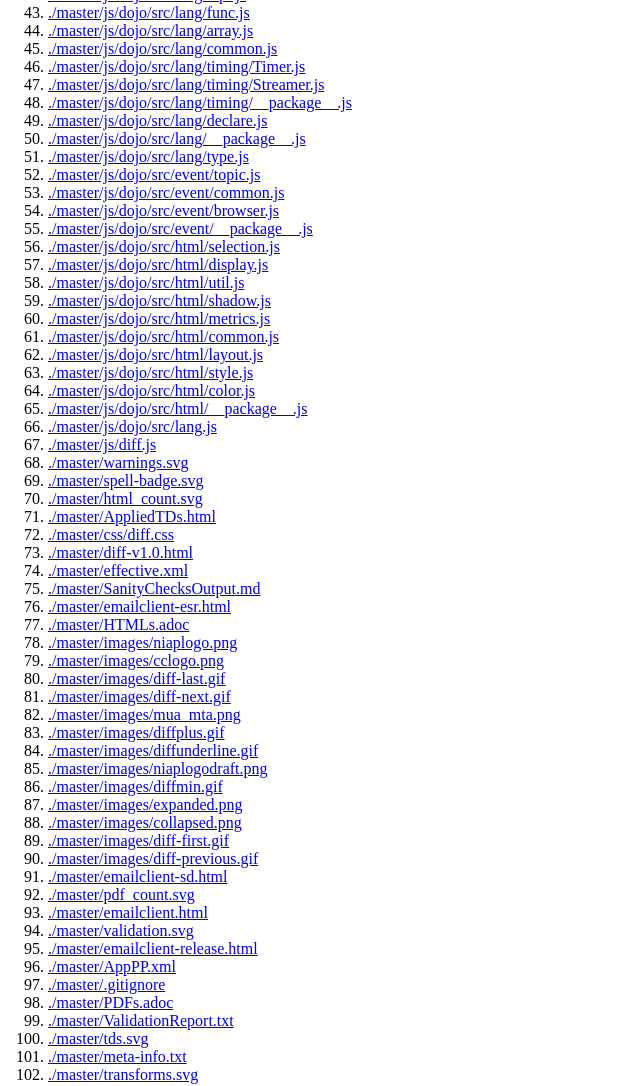
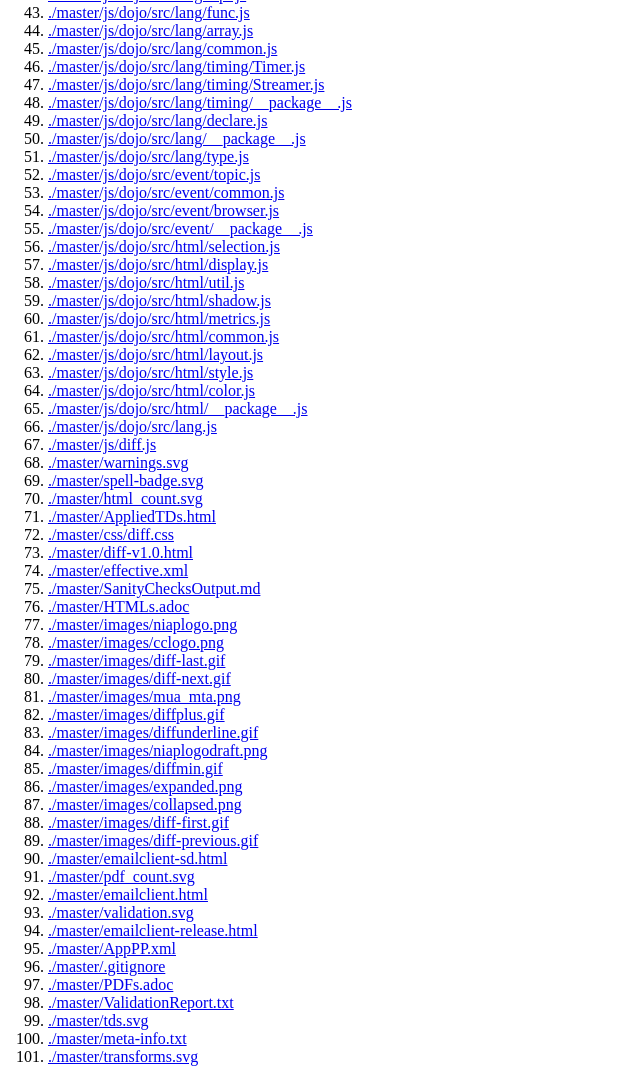
Before and after one commit to commoncriteria/emailclient, a plain HTML site: page index.html in a window 1280 px wide. Shown: the part 794-1880 px from the top of the page, without its empty margins (0-640 px from the left). Drawn offline with Linux system fonts and the light colour scheme.

Commit message:
Deploying to gh-pages from @ commoncriteria/emailclient@6157da25b90ebecf3d5ef11453cfc28341c7d3f5 🚀

```diff
--- a/index.html
+++ b/index.html
@@ -1,5 +1,5 @@
 <html><head><title>Listing</title></head><body>
-Mon Nov 27 18:15:05 UTC 2023
+Mon Nov 27 18:37:39 UTC 2023
 <br/><ol>
 <li><a href='.'>.</a></li>
 <li><a href='./index.html'>./index.html</a></li>
@@ -76,7 +76,6 @@ Mon Nov 27 18:15:05 UTC 2023
 <li><a href='./master/diff-v1.0.html'>./master/diff-v1.0.html</a></li>
 <li><a href='./master/effective.xml'>./master/effective.xml</a></li>
 <li><a href='./master/SanityChecksOutput.md'>./master/SanityChecksOutput.md</a></li>
-<li><a href='./master/emailclient-esr.html'>./master/emailclient-esr.html</a></li>
 <li><a href='./master/HTMLs.adoc'>./master/HTMLs.adoc</a></li>
 <li><a href='./master/images/niaplogo.png'>./master/images/niaplogo.png</a></li>
 <li><a href='./master/images/cclogo.png'>./master/images/cclogo.png</a></li>
```
Also changed, not shown: master/SpellCheckReport.txt, master/html_count.svg, master/meta-info.txt, master/spell-badge.svg, 1 other file.
